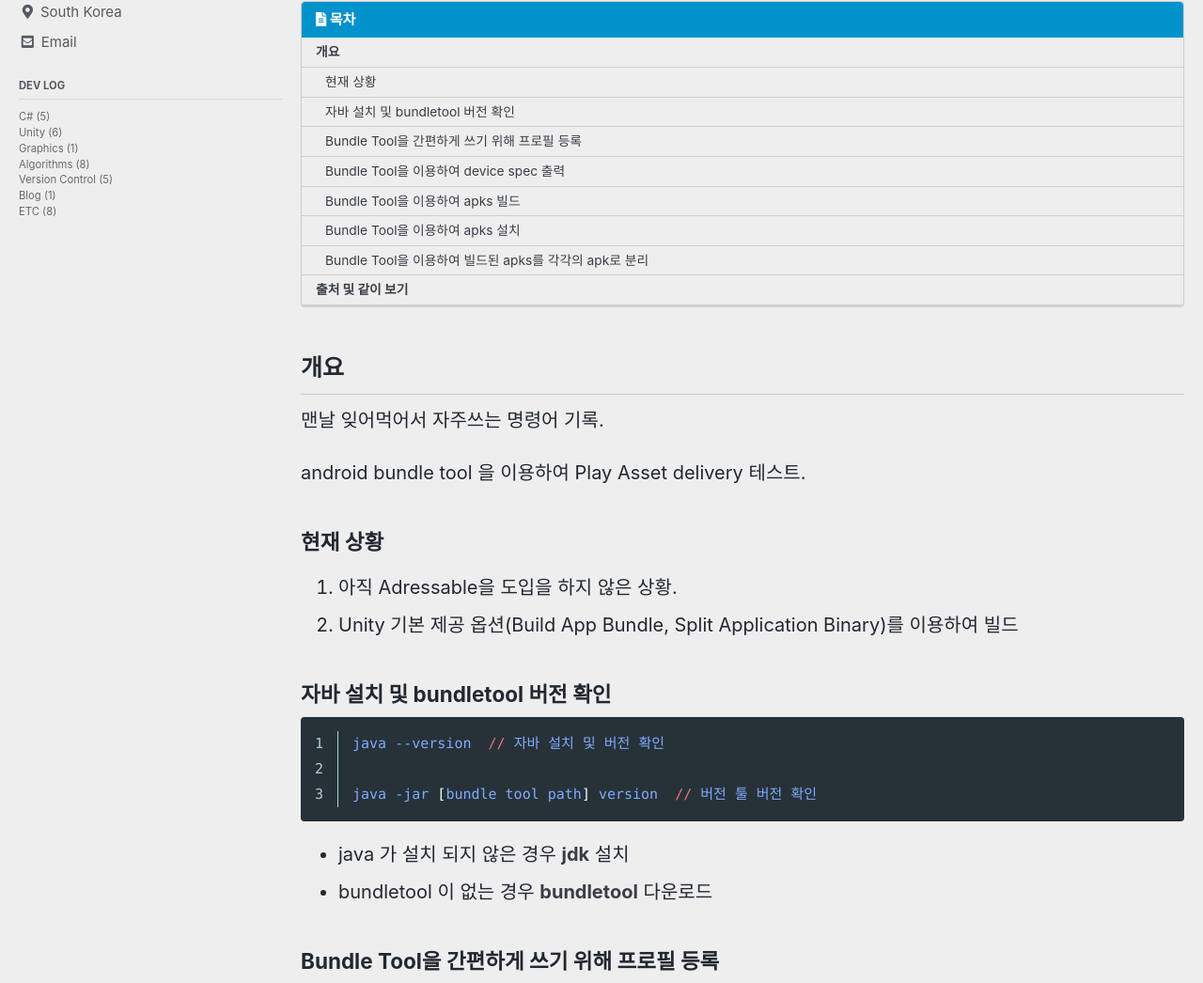
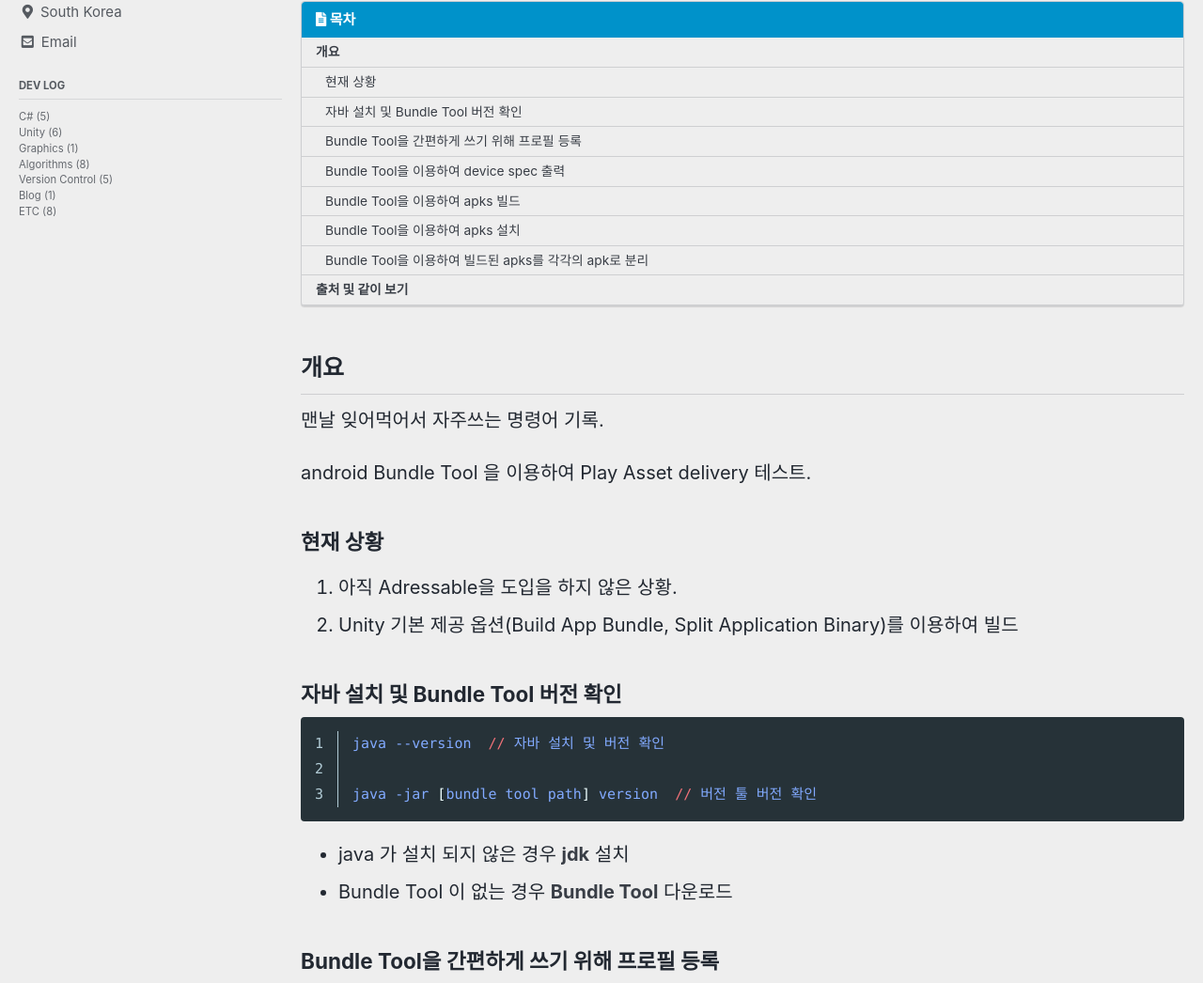
Before and after one commit to devpioh/devpioh.github.io, a Jekyll site: the page built from _posts/Devlog/Etc/2025-11-21-bundletool.md, in a window 1280 px wide and 1400 px high. Shown: the part 181-1227 px from the top of the window at 94% size. Built offline with Jekyll 4.4.1, drawn with Linux system fonts in a browser that asks for light colours; cached includes are drawn as plain includes; some web fonts are replaced; comment, search, counter and statistics services are not loaded; some of the changed text lies outside the part shown.

Commit message:
번들툴 사용처리

````diff
--- a/_posts/Devlog/Etc/2025-11-21-bundletool.md
+++ b/_posts/Devlog/Etc/2025-11-21-bundletool.md
@@ -9,21 +9,21 @@ toc_sticky: true
 categories:
     - etc
 tags:
-    - [bundletool]
+    - [Bundle Tool, BundleTool]
 ---
 
 ## 개요
 
 맨날 잊어먹어서 자주쓰는 명령어 기록.
 
-android bundle tool 을 이용하여 Play Asset delivery 테스트.
+android Bundle Tool 을 이용하여 Play Asset delivery 테스트.
 
 ### 현재 상황
 
 1. 아직 Adressable을 도입을 하지 않은 상황.
 2. Unity 기본 제공 옵션(Build App Bundle, Split Application Binary)를 이용하여 빌드
 
-### 자바 설치 및 bundletool 버전 확인
+### 자바 설치 및 Bundle Tool 버전 확인
 
 ```ps
 java --version  // 자바 설치 및 버전 확인
@@ -32,7 +32,7 @@ java -jar [bundle tool path] version  // 버전 툴 버전 확인
 ```
 
 - java 가 설치 되지 않은 경우 **[jdk](https://www.oracle.com/kr/java/technologies/downloads/)** 설치
-- bundletool 이 없는 경우 **[bundletool](https://github.com/google/bundletool/releases)** 다운로드
+- Bundle Tool 이 없는 경우 **[Bundle Tool](https://github.com/google/bundletool/releases)** 다운로드
 
 ### Bundle Tool을 간편하게 쓰기 위해 프로필 등록
 
@@ -49,7 +49,7 @@ Add-Content $PROFILE @'
 >>> `@
 ```
 
-파워쉘 프로필에 위의 함수를 등록하여 bundletool로 **java -jar "[bundle tool path]"**을 **bundletool**로 접근하도록 처리.
+파워쉘 프로필에 위의 함수를 등록하여 **java -jar "[bundle tool path]"**을 **bundletool**로 접근하도록 처리.
 
 ### Bundle Tool을 이용하여 device spec 출력
 
@@ -72,8 +72,8 @@ java -jar [번들 툴 path] build-apks
 --key-pass=pass:[keystore password] // 키스토어 패스워드
 ```
 
-- **--local-testing** 옵션을 이용해서 PAD(Play Assets Delivery) 테스팅이 가능.
-- **--connected-deivce** 옵션을 이용해 컴퓨터에 연결된 디바이스에 맞는 apks로 빌드. 만약 따로 get-device-spec을 이용해 디바이스 spec json을 뽑아 놨다면 **--devic-spec** 옵션을 이용해 해당 스펙으로 빌드 가능.
+- **local-testing** 옵션을 이용해서 PAD(Play Assets Delivery) 테스팅이 가능.
+- **connected-deivce** 옵션을 이용해 컴퓨터에 연결된 디바이스에 맞는 apks로 빌드. 만약 따로 get-device-spec을 이용해 디바이스 spec json을 뽑아 놨다면 **devic-spec** 옵션을 이용해 해당 스펙으로 빌드 가능.
 
 ### Bundle Tool을 이용하여 apks 설치
 
````
